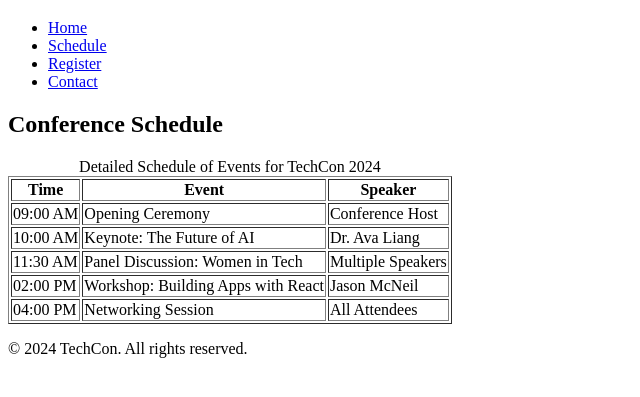
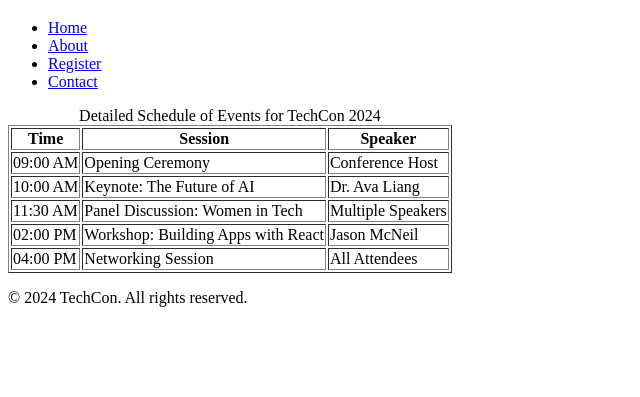
Before and after one commit to Tesfalem8135/TechCon-HTML, a plain HTML site: page techcon_website/schedule.html in a window 1280 px wide. Shown: the part 61-458 px from the top of the page, without its empty margins (0-640 px from the left). Drawn offline with Linux system fonts and the light colour scheme.

Commit message:
Add schedule

```diff
--- a/techcon_website/schedule.html
+++ b/techcon_website/schedule.html
@@ -13,7 +13,7 @@
         <nav>
             <ul>
                 <li><a href="index.html">Home</a></li>
-        <li><a href="schedule.html">Schedule</a></li>
+                <li><a href="about.html">About</a></li>
                 <li><a href="register.html">Register</a></li>
                 <li><a href="contact.html">Contact</a></li>
             </ul>
@@ -22,13 +22,12 @@
 
     <!-- Main Content -->
     <main>
-    <h2>Conference Schedule</h2>
         <table border="1">
             <caption>Detailed Schedule of Events for TechCon 2024</caption>
             <thead>
                 <tr>
                     <th scope="col">Time</th>
-          <th scope="col">Event</th>
+                    <th scope="col">Session</th>
                     <th scope="col">Speaker</th>
                 </tr>
             </thead>
```
Lines whose indentation alone changed are shown as unchanged.
